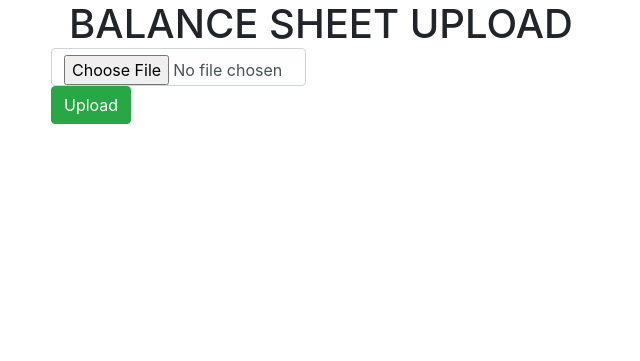
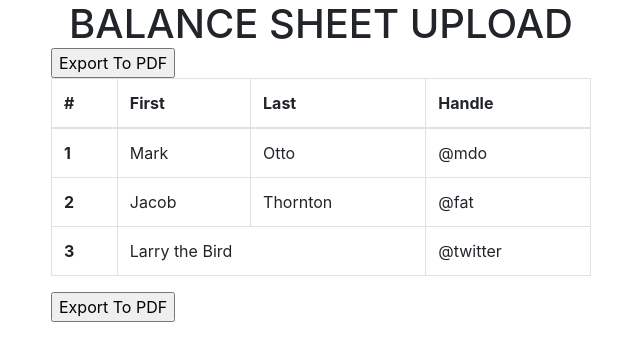
Before and after one commit to addydigitalorg/djangoportal, a Django app: template djangoproject/templates/balance_sheet.html in a window 1280 px wide. Shown: the part 56-417 px from the top of the page, without its empty margins (319-959 px from the left). Run offline with Django 3.2, Linux system fonts and the light colour scheme; the template is opened without the code that fills it, so the values that code supplies are empty; some libraries are stand-ins or nearby versions.

Commit message:
balance sheet update

```diff
--- a/djangoproject/templates/balance_sheet.html
+++ b/djangoproject/templates/balance_sheet.html
@@ -12,27 +12,79 @@
         <form id="balance_sheet-form" method="POST" action="balance_sheet" role="form">
             {% csrf_token %}
         <div class="messages"></div>
-
+        {{df|safe}}
         <div class="controls">
-
+          <input type="button" onclick="generate()" value="Export To PDF" />
           <div class="row">
-            <div class="col-md-6">
-              <div class="form-group">
-                <input id="form_name" type="file" name="fname" class="form-control" placeholder="Please enter your firstname *" required="required" data-error="Firstname is required.">
-                <div class="help-block with-errors"></div>
-              <input type="submit" class="btn btn-success btn-send" value="Upload">
-
-              </div>
+            <div class="col-md-12">
+              <table  id="simple_table" class="table table-bordered">
+                <thead>
+                  <tr>
+                    <th scope="col">#</th>
+                    <th scope="col">First</th>
+                    <th scope="col">Last</th>
+                    <th scope="col">Handle</th>
+                  </tr>
+                </thead>
+                <tbody>
+                  <tr>
+                    <th scope="row">1</th>
+                    <td>Mark</td>
+                    <td>Otto</td>
+                    <td>@mdo</td>
+                  </tr>
+                  <tr>
+                    <th scope="row">2</th>
+                    <td>Jacob</td>
+                    <td>Thornton</td>
+                    <td>@fat</td>
+                  </tr>
+                  <tr>
+                    <th scope="row">3</th>
+                    <td colspan="2">Larry the Bird</td>
+                    <td>@twitter</td>
+                  </tr>
+                </tbody>
+              </table>
             </div>
 
         </div>
-
+        <input type="button" onclick="generate()" value="Export To PDF" />
         </form>
 
       </div>
 
     </div>
-
+    <script src="https://cdnjs.cloudflare.com/ajax/libs/jspdf/1.5.3/jspdf.min.js"></script>
+    <script src="https://cdnjs.cloudflare.com/ajax/libs/jspdf-autotable/3.5.6/jspdf.plugin.autotable.min.js"></script>
+    <script type="text/javascript">
+      function generate() {
+          var doc = new jsPDF('p', 'pt', 'letter');
+          var htmlstring = '';
+          var tempVarToCheckPageHeight = 0;
+          var pageHeight = 0;
+          pageHeight = doc.internal.pageSize.height;
+          margins = {
+              top: 150,
+              bottom: 60,
+              left: 40,
+              right: 40,
+              width: 600
+          };
+          var y = 20;
+          doc.setLineWidth(2);
+          doc.text(200, y = y + 30, "Balance Sheet Summary");
+          doc.autoTable({
+              html: '#simple_table',
+              startY: 70,
+              theme: 'grid',
+              styles: {
+                  minCellHeight: 40
+              }
+          })
+          doc.save('balance_sheet.pdf');
+      }
+      </script>
   </div>
 
 {% endblock body %}
```
Also changed, not shown: djangoproject/settings.py (+5 -2 lines), djangoproject/static/master_balance_sheet.csv (added, +94 -0 lines), djangoproject/views.py (+9 -2 lines), 3 other files.
